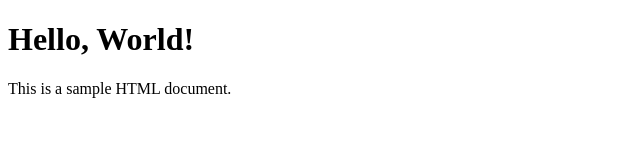
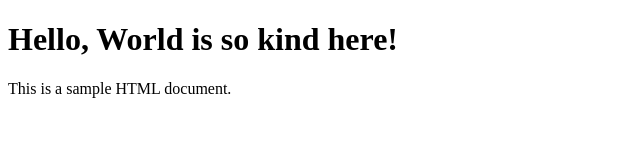
Before and after one commit to Saikat-Adhya/ok-ji, a plain HTML site: page index.html in a window 1280 px wide. Shown: the whole page, without its empty margins (0-640 px from the left). Drawn offline with Linux system fonts and the light colour scheme.

Commit message:
Update heading text in index.html

```diff
--- a/index.html
+++ b/index.html
@@ -6,7 +6,7 @@
     <title>Document</title>
 </head>
 <body>
-    <h1>Hello, World!</h1>
+    <h1>Hello, World is so kind here!</h1>
     <p>This is a sample HTML document.</p>
 </body>
 </html>
```
